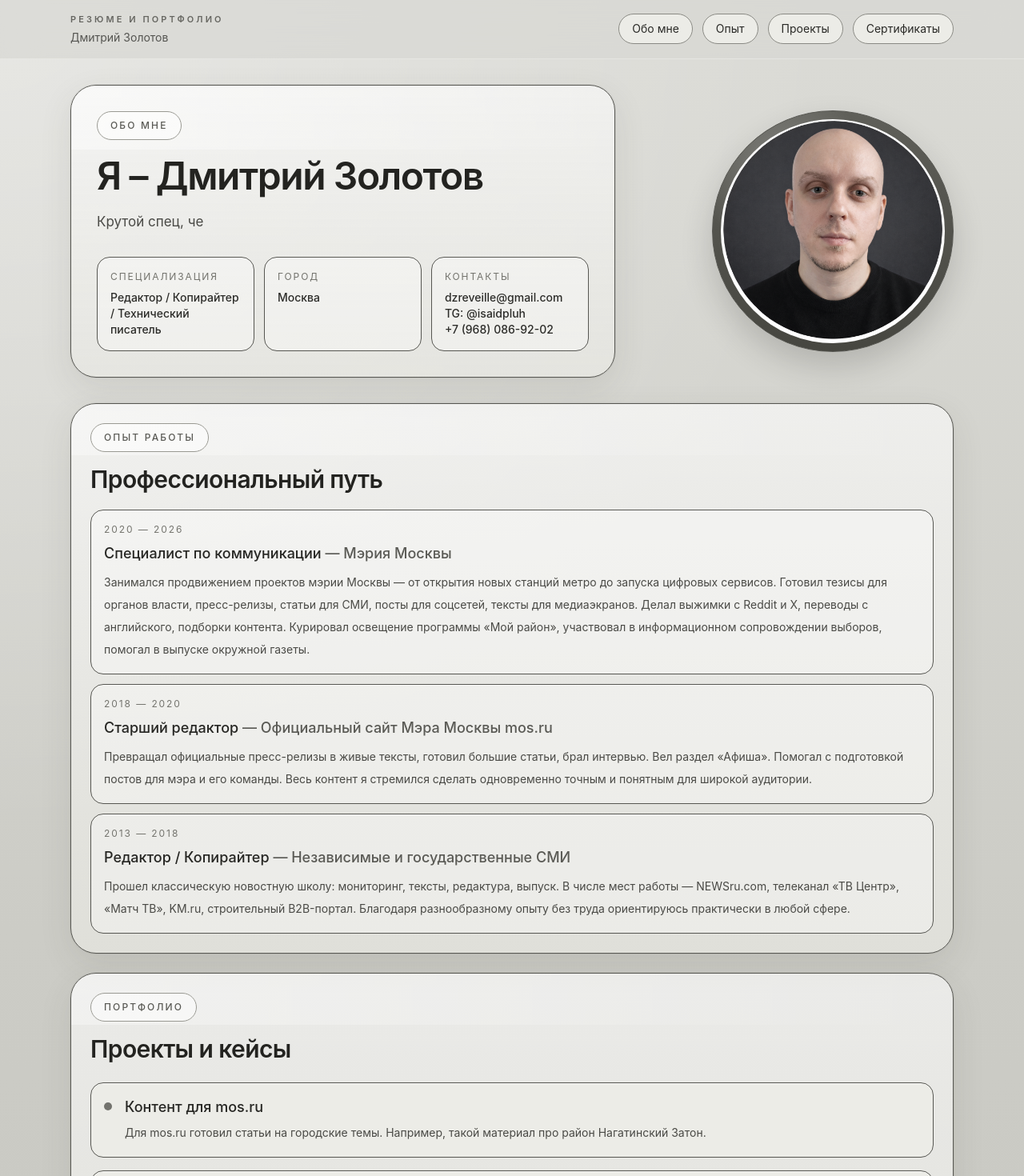
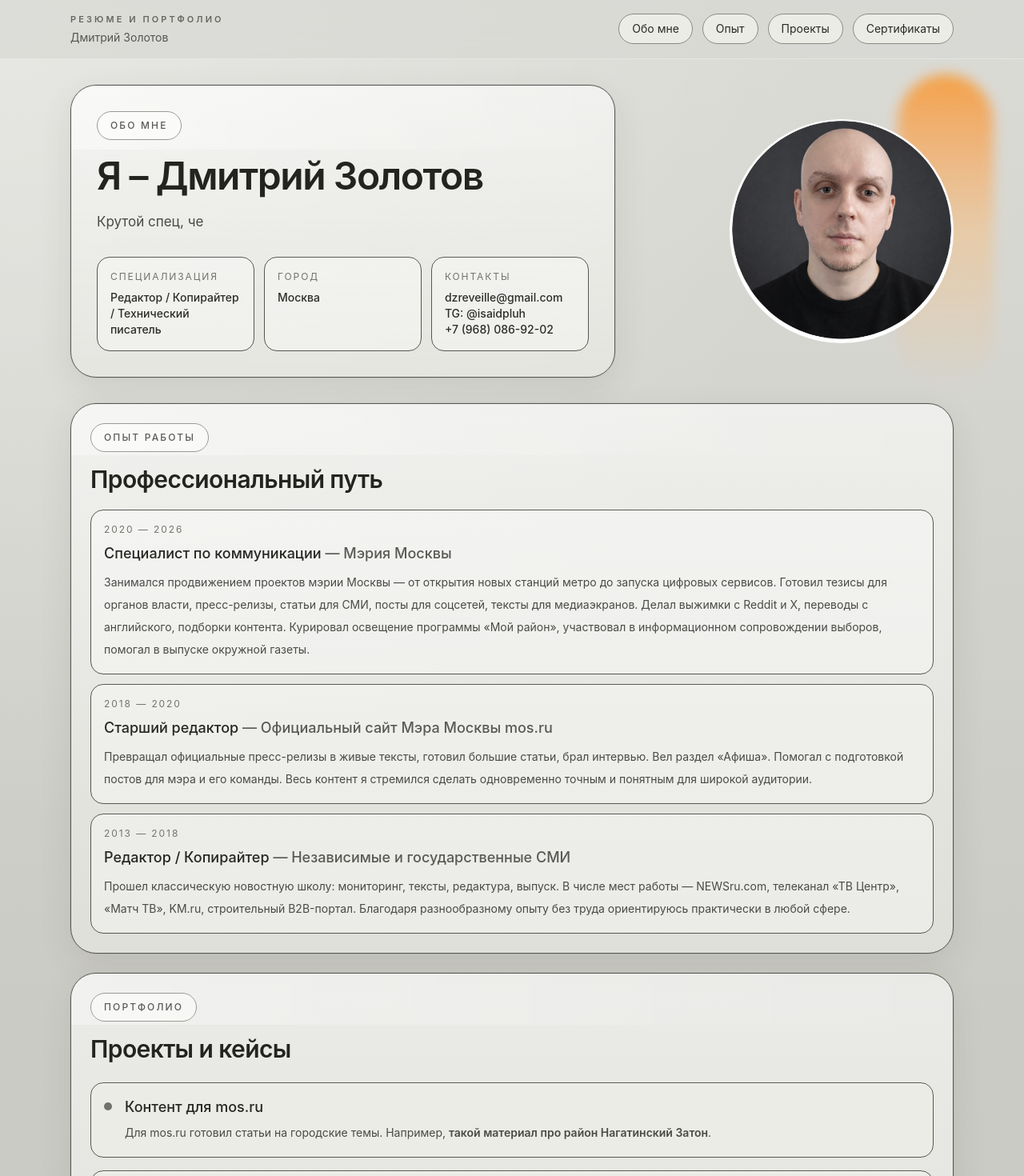
Before and after one commit to dzreveille-sudo/cvdmitriz, a React (Vite) app: page / in a window 1280 px wide. Shown: the top 1470 px of the page at 80% size. Built offline with nearby package versions, Linux system fonts and the light colour scheme.

Commit message:
Update App.jsx

```diff
--- a/src/App.jsx
+++ b/src/App.jsx
@@ -32,7 +32,7 @@ export default function ResumePortfolioSite() {
           href="https://www.mos.ru/news/item/69392073/"
           target="_blank"
           rel="noreferrer"
-          className="underline underline-offset-4 hover:decoration-black"
+          className="font-semibold text-orange-400 underline underline-offset-4 hover:text-orange-500 transition"
         >
          такой материал про район Нагатинский Затон
         </a>
@@ -182,14 +182,16 @@ export default function ResumePortfolioSite() {
             </div>
           </div>
 
-          <div className="flex w-full items-center justify-end">
-            <div className="group relative ml-auto rounded-full border border-[#575752] bg-[linear-gradient(180deg,_#5f5f59_0%,_#464640_100%)] p-[10px] shadow-[0_18px_40px_rgba(0,0,0,0.16)] transition duration-300 hover:scale-[1.02] hover:shadow-[0_24px_55px_rgba(0,0,0,0.2)]">
-              <div className="absolute inset-0 rounded-full bg-[radial-gradient(circle_at_30%_25%,_rgba(255,255,255,0.25),_transparent_35%)]" />
-              <img
-                src={avatarImg}
-                alt="avatar"
-                className="relative h-[260px] w-[260px] rounded-full object-cover md:h-[280px] md:w-[280px]"
-              />
+          <div className="relative flex items-center justify-end">
+  <div className="group relative ...">
+
+    <div className="absolute right-[-50px] top-1/2 hidden h-[140%] w-[120px] -translate-y-1/2 rounded-[60px] bg-gradient-to-b from-orange-400/70 via-orange-300/40 to-transparent blur-sm lg:block" />
+
+    <img
+      src={avatarImg}
+      alt="avatar"
+      className="relative h-[260px] w-[260px] rounded-full object-cover md:h-[280px] md:w-[280px]"
+    />
             </div>
           </div>
         </section>
```
